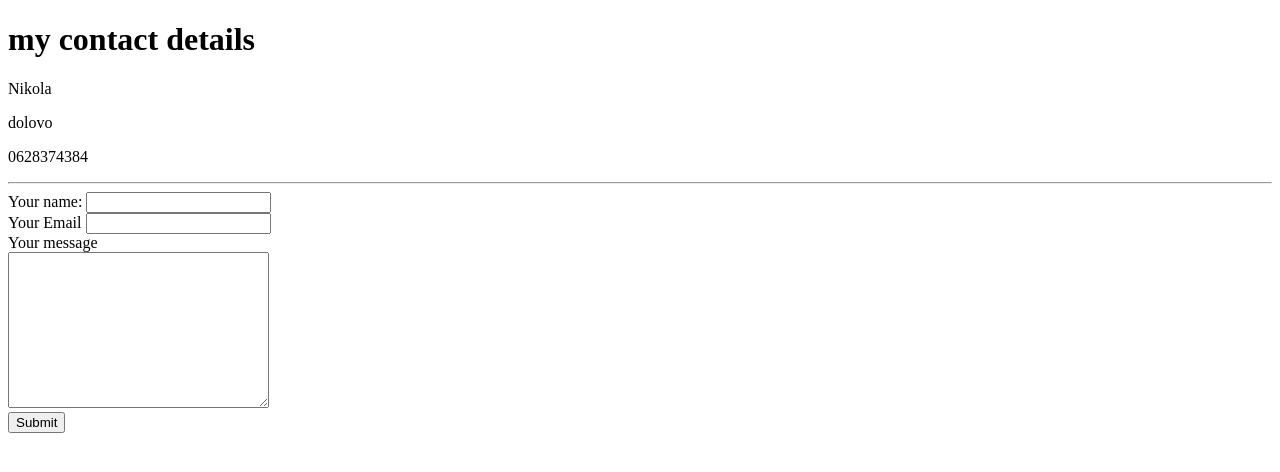
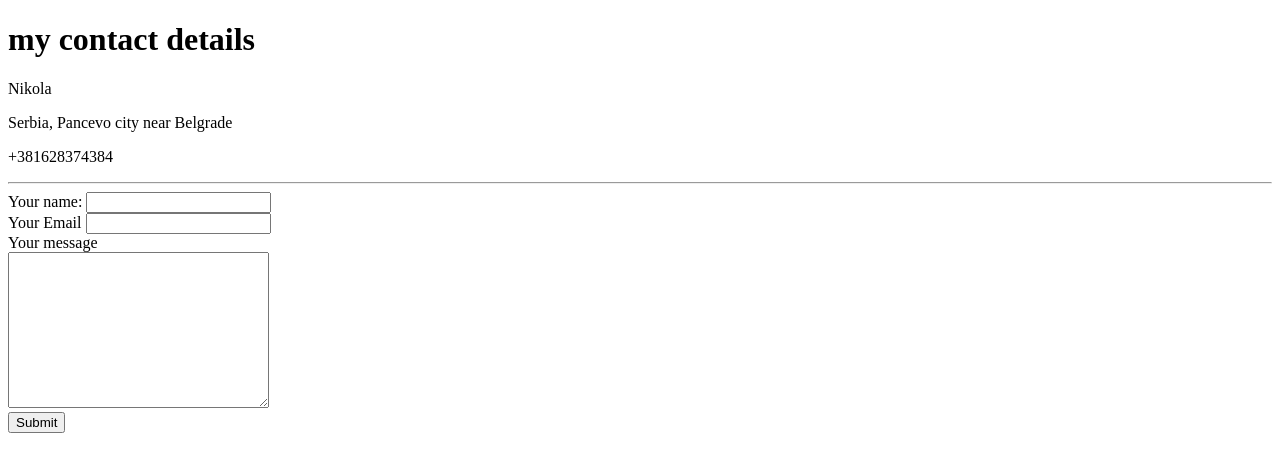
Before and after one commit to K33nIT/cv, a plain HTML site: page Contact.html in a window 1280 px wide. Drawn offline with Linux system fonts and the light colour scheme.

Commit message:
Update Contact.html

```diff
--- a/Contact.html
+++ b/Contact.html
@@ -11,8 +11,8 @@
 <body>
     <h1>my contact details</h1>
     <p>Nikola</p>
-    <p>dolovo</p>
-    <p>0628374384</p>
+    <p>Serbia, Pancevo city near Belgrade</p>
+    <p>+381628374384</p>
     <hr />
     <form action="mailto:nikolabogdanov43@gmail.com" method="post" enctype="text/plain">
         <label>Your name:</label>
```
